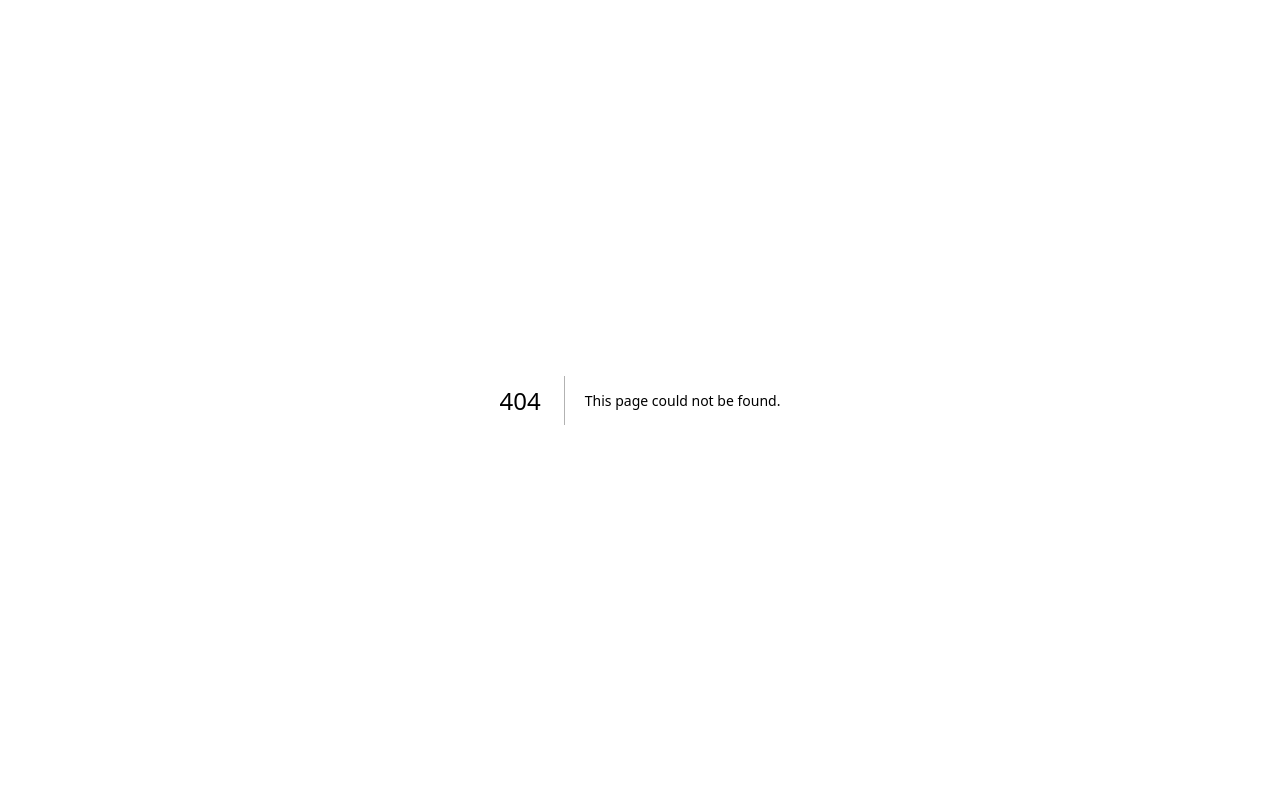
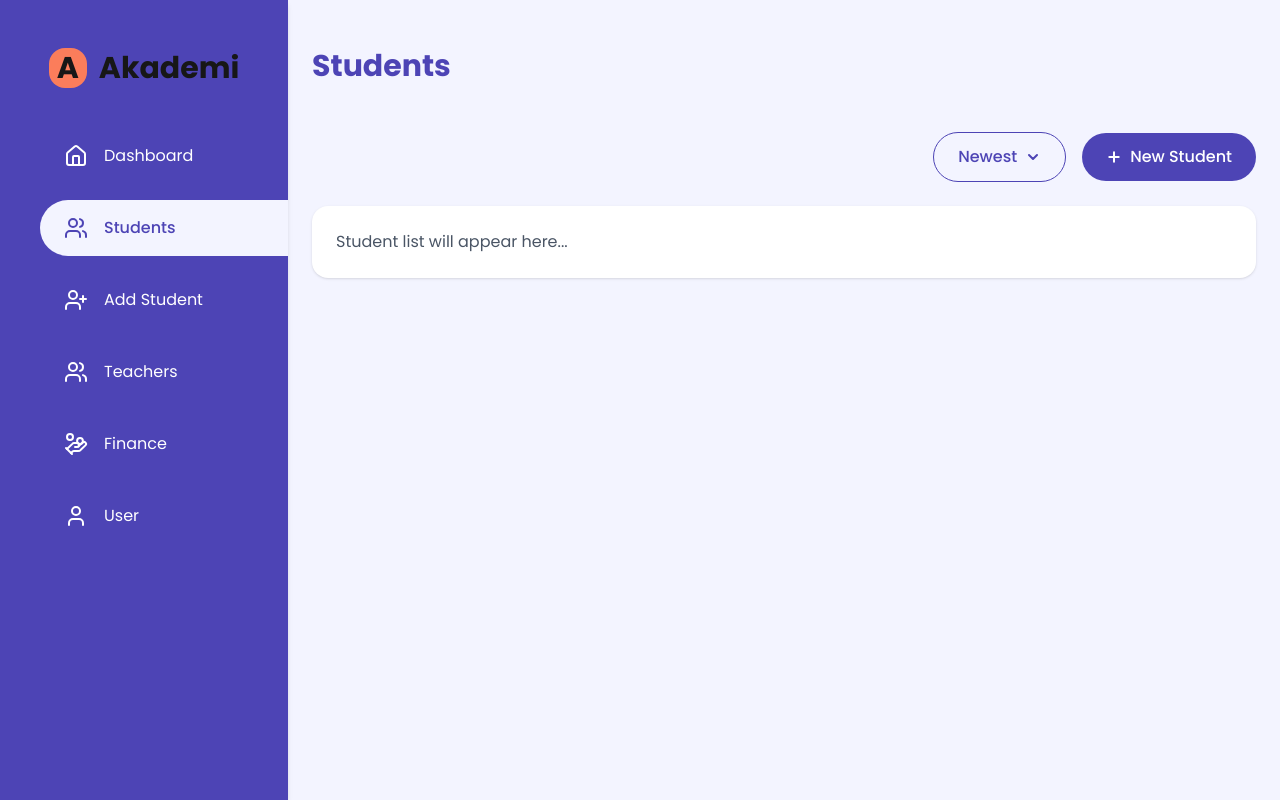
Before and after one commit to 3-du4rd4/desafio-frontend, a Next.js app: page /students in a window 1280 px wide. Before the commit this address had no page. Built offline with nearby package versions, Linux system fonts and the light colour scheme.

Commit message:
feat: implementar Students page com componentes layout e button

```diff
--- /dev/null
+++ b/src/app/students/layout.tsx
@@ -0,0 +1,6 @@
+import React from 'react';
+import Layout from '@/components/layout/Layout';
+
+export default function StudentsLayout({ children }: { children: React.ReactNode; }) {
+  return <Layout>{children}</Layout>;
+}
--- /dev/null
+++ b/src/app/students/page.tsx
@@ -0,0 +1,39 @@
+'use client';
+
+import React, { useState } from 'react';
+import Header from '@/components/layout/Header';
+import Button from '@/components/layout/Button';
+
+import { ChevronDown, ChevronUp, Plus } from 'lucide-react';
+
+export default function StudentsPage() {
+    const [isNewest, setIsNewest] = useState(true);
+
+    const handleToggleOrder = () => setIsNewest(!isNewest);
+
+    return (
+        <div className="flex flex-col gap-6">
+            <Header title="Students" />
+
+            <div className="flex items-center justify-end gap-4 flex-wrap">
+                <Button
+                    iconPosition="right"
+                    onClick={handleToggleOrder}
+                    title={isNewest ? 'Newest' : 'Oldest'}
+                    icon={isNewest ? <ChevronDown size={16} strokeWidth={3} /> : <ChevronUp size={16} strokeWidth={3} />}
+                />
+                <Button
+                    title="New Student"
+                    isFilled
+                    onClick={() => {}}
+                    iconPosition="left"
+                    icon={<Plus size={16} strokeWidth={3} />}
+                />
+            </div>
+
+            <section className="bg-white p-6 rounded-2xl shadow">
+                <p className="text-gray-600">Student list will appear here...</p>
+            </section>
+        </div>
+    );
+}
--- /dev/null
+++ b/src/components/layout/Button.tsx
@@ -0,0 +1,45 @@
+'use client';
+
+import React from 'react';
+
+interface ButtonProps {
+    title: string;
+    isFilled?: boolean;
+    disabled?: boolean;
+    className?: string;
+    onClick: () => void;
+    icon?: React.ReactNode;
+    iconPosition?: 'left' | 'right';
+}
+
+const Button = ({
+    icon,
+    title,
+    onClick,
+    className = '',
+    disabled = false,
+    isFilled = false,
+    iconPosition = 'left',
+}: ButtonProps) => {
+    return (
+        <button
+            className={`
+                flex items-center justify-center gap-2 px-6 py-3 rounded-full
+                transition-all duration-300 cursor-pointer font-medium
+                ${isFilled
+                    ? 'bg-[#4D44B5] text-white hover:bg-[#3C3A8F]'
+                    : 'bg-transparent text-[#4D44B5] border border-[#4D44B5] hover:bg-[#4D44B5] hover:text-white'}
+                ${disabled ? 'opacity-50 cursor-not-allowed' : ''}
+                ${className}
+            `}
+            onClick={onClick}
+            disabled={disabled}
+        >
+            {icon && iconPosition === 'left' && <span>{icon}</span>}
+            {title}
+            {icon && iconPosition === 'right' && <span>{icon}</span>}
+        </button>
+    );
+};
+
+export default Button;
--- /dev/null
+++ b/src/components/layout/Header.tsx
@@ -0,0 +1,17 @@
+import React from 'react';
+
+interface HeaderProps {
+  title: string;
+}
+
+const Header = ({ title }: HeaderProps) => {
+  return (
+    <header className="flex items-center justify-between my-6">
+      <h1 className="text-xl sm:text-2xl lg:text-3xl font-bold text-[#4D44B5] transition-all duration-300">
+        {title}
+      </h1>
+    </header>
+  );
+};
+
+export default Header;
```
Also changed, not shown: src/app/layout.tsx (+0 -11 lines).
